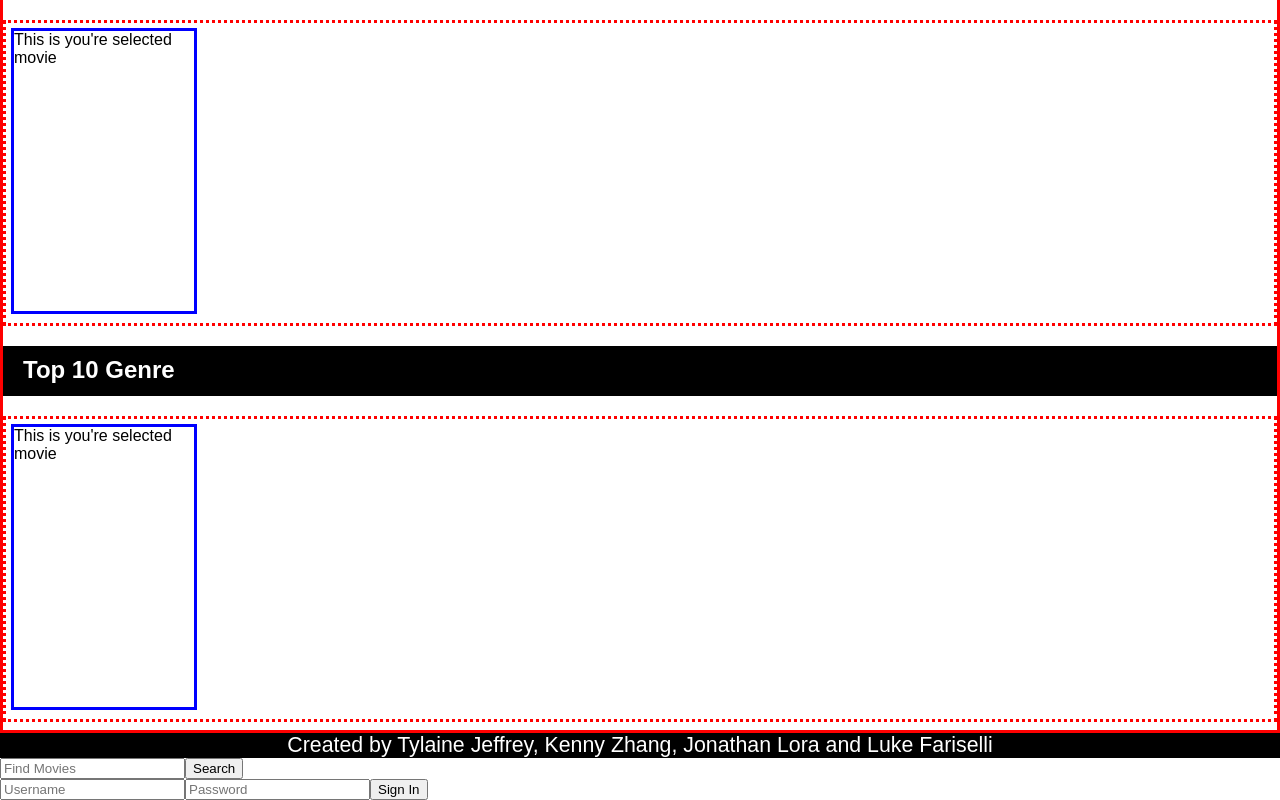
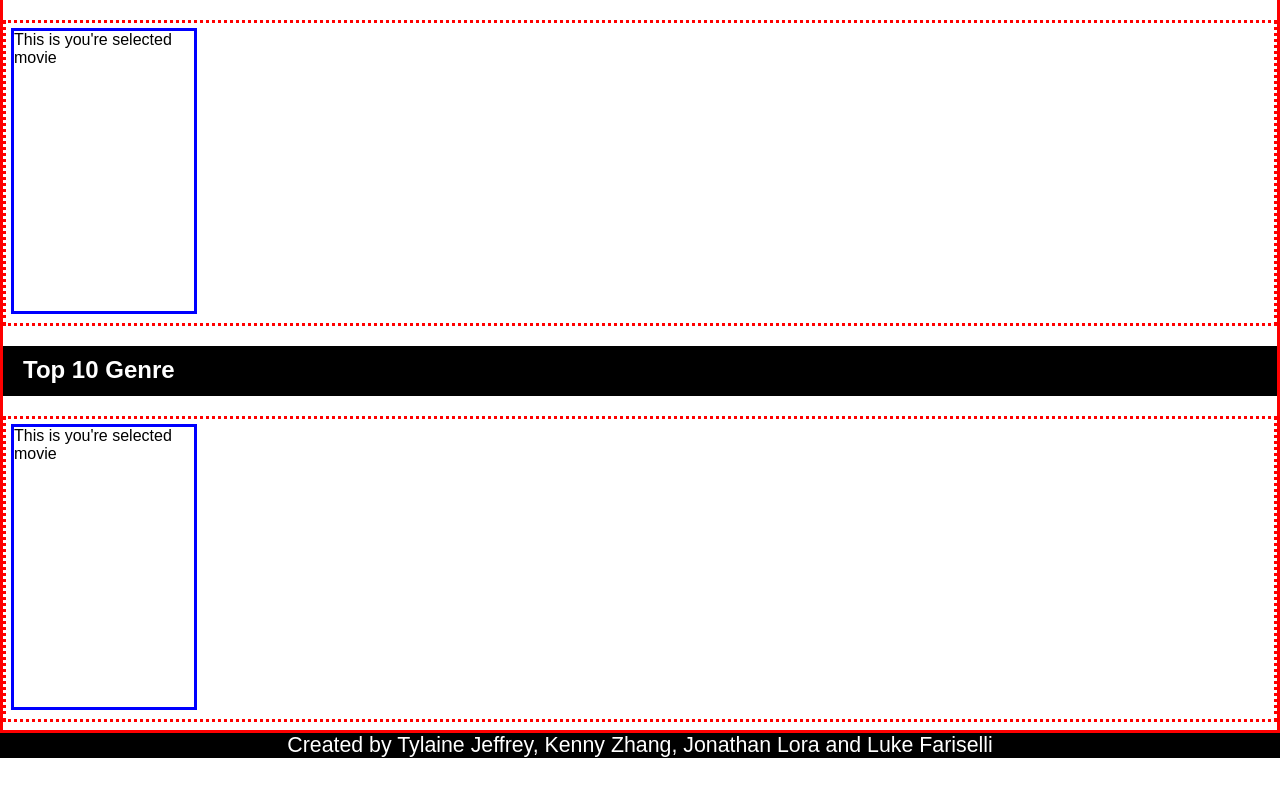
Before and after one commit to Lukef9/MovieGenerator, a React (Create React App) app in the folder client/movie-generator/: page / in a window 1280 px wide. Shown: the part 248-1048 px from the top of the page. After the commit the page ends 1006 px from the top, so only its background shows below. Built offline with nearby package versions, Linux system fonts and the light colour scheme.

Commit message:
commented out forms for now

```diff
--- a/client/movie-generator/src/App.jsx
+++ b/client/movie-generator/src/App.jsx
@@ -40,8 +40,8 @@ class App extends Component {
         <Footer/>
 
         </footer>
-        <SearchForm />
-        <LoginForm />
+        {/* <SearchForm />
+        <LoginForm /> */}
       </main>
 
     );
```
